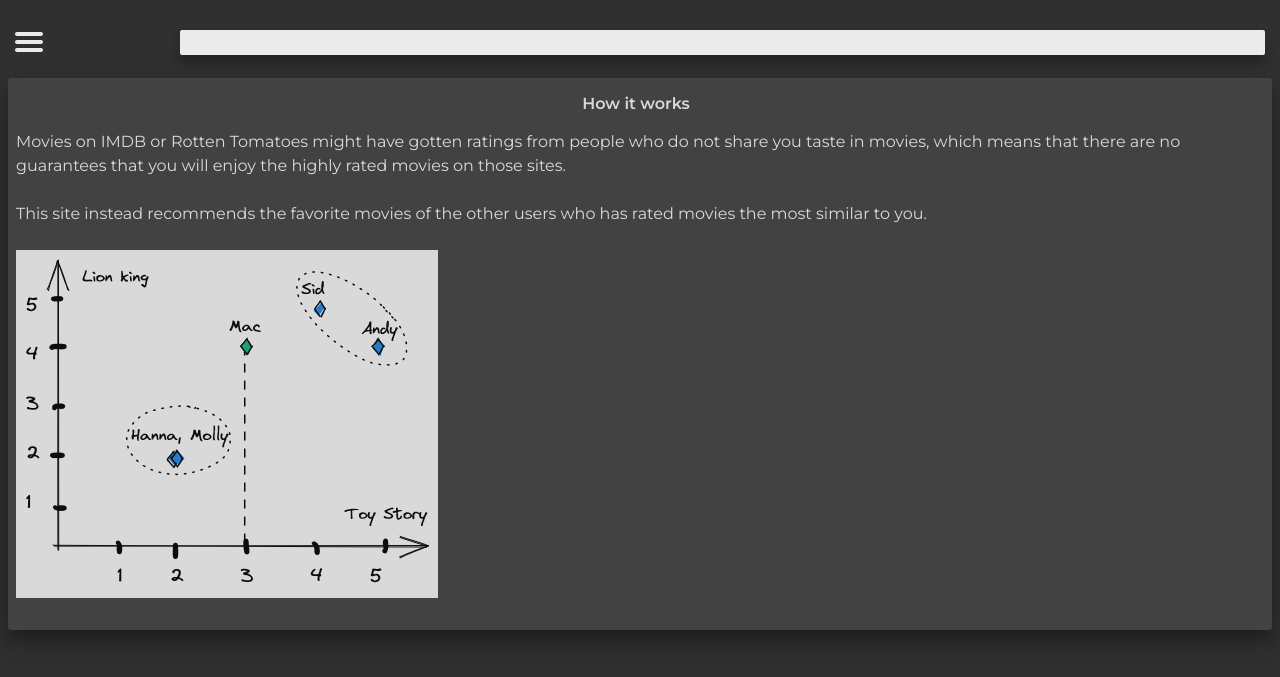
After one commit to benjaminleon/advicer, a Django app: page /how_it_works/ in a window 1280 px wide. The commit adds this page. Shown: the top 677 px of the page. Run offline with Django 3.2, Linux system fonts and the light colour scheme; the visitor is signed in with stand-in values (Sample User, id 1).

Commit message:
Add 'how it works' page

```diff
--- a/tips/templates/tips/base.html
+++ b/tips/templates/tips/base.html
@@ -20,6 +20,7 @@
                     <li><a href="{% url 'tips:index' %}">Recommended for me</a></li>
                     <li><a href="{% url 'tips:ratings' %}">My rated movies</a></li>
                     <li><a href="{% url 'tips:common' %}">Common movies</a></li>
+                    <li><a href="{% url 'tips:how_it_works' %}">How it works</a></li>
                     <li><a href="{% url 'logout' %}">Log out</a></li>
                 </ul>
             </nav>
--- a/tips/templates/tips/common_movies.html
+++ b/tips/templates/tips/common_movies.html
@@ -4,7 +4,7 @@
 <link rel="stylesheet" href="https://www.w3schools.com/w3css/4/w3.css">
 <link rel="stylesheet" type="text/css" href="{% static 'tips/style.css' %}">
 
-{% block title %}Home{% endblock %}
+{% block title %}Common movies{% endblock %}
 
 {% block content %}
 
--- /dev/null
+++ b/tips/templates/tips/how_it_works.html
@@ -0,0 +1,26 @@
+{% extends 'base.html' %}
+{% load static %}
+
+<link rel="stylesheet" href="https://www.w3schools.com/w3css/4/w3.css">
+<link rel="stylesheet" type="text/css" href="{% static 'tips/style.css' %}">
+
+{% block title %}How it works{% endblock %}
+
+{% block content %}
+
+<div class="section">
+    <div class="headline">How it works</div>
+    <div id="main_content">
+        Movies on IMDB or Rotten Tomatoes might have gotten ratings from people who do not share
+        you taste in movies, which means that there are no guarantees that you will enjoy
+        the highly rated movies on those sites. <br/> <br/>
+
+        This site instead recommends the favorite movies of the other users who has rated
+        movies the most similar to you.
+        <br/> <br/>
+
+        <img src="{% static 'tips/images/concept_pic.png' %}" id="concept_pic">
+    </div>
+</div>
+
+{% endblock %}
--- a/tips/urls.py
+++ b/tips/urls.py
@@ -28,4 +28,9 @@ urlpatterns = [
         login_required(views.ratings, redirect_field_name=None),
         name="ratings",
     ),
+    path(
+        "how_it_works/",
+        login_required(views.how_it_works, redirect_field_name=None),
+        name="how_it_works",
+    )
 ]
--- a/tips/views.py
+++ b/tips/views.py
@@ -196,3 +196,7 @@ class SearchResultsView(generic.ListView):
         context = super().get_context_data(**kwargs)
         context["choosable_scores"] = CHOOSABLE_SCORES
         return context
+
+
+def how_it_works(request):
+    return render(request, "tips/how_it_works.html")
```
Also changed, not shown: tips/static/tips/images/concept_pic.png (added).
